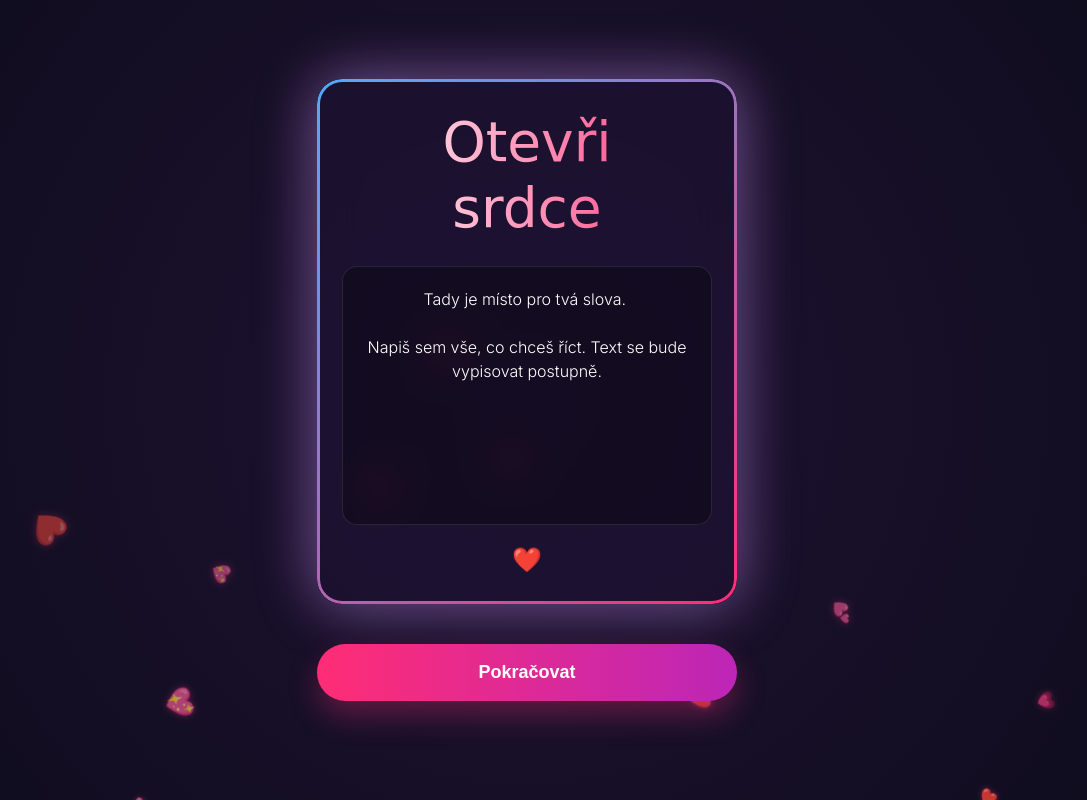
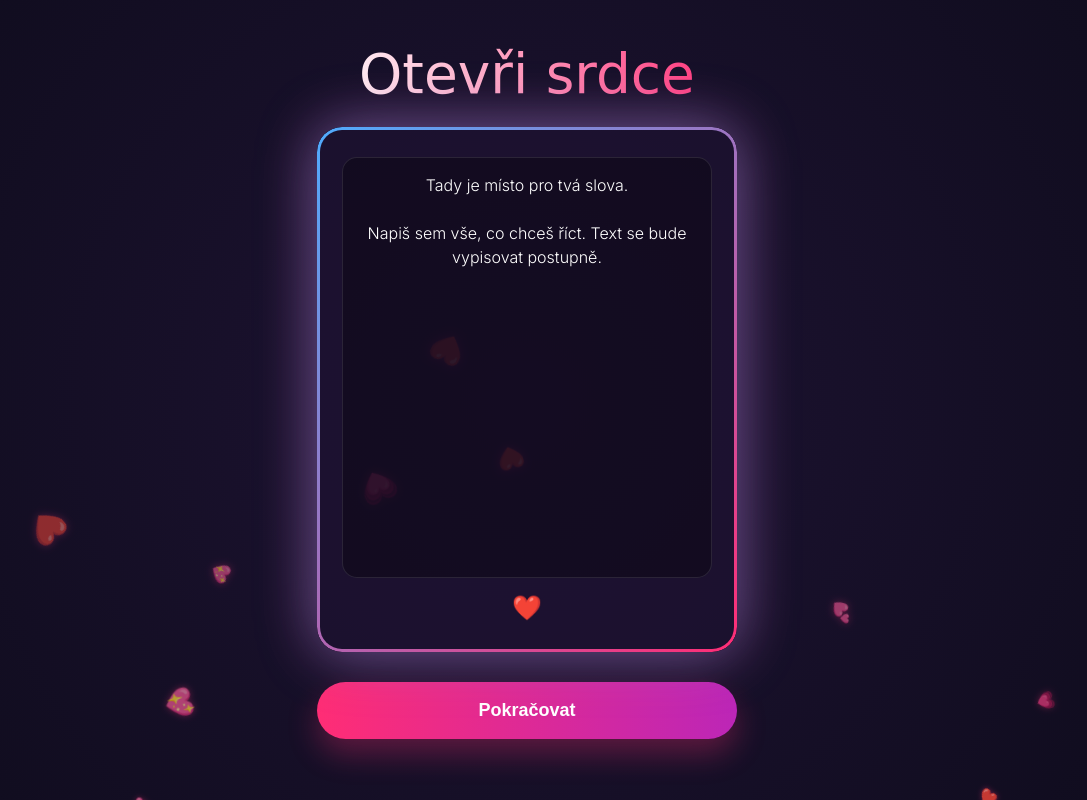
Before and after one commit to n27krxd7vv-create/valentine, a plain HTML site: page final.html in a window 1280 px wide. Shown: the whole page, without its empty margins (113-1200 px from the left). Drawn offline with nearby package versions, Linux system fonts and the light colour scheme; a web font is replaced by a local one.

Commit message:
Update final.html

```diff
--- a/final.html
+++ b/final.html
@@ -15,13 +15,7 @@
     <link href="https://fonts.googleapis.com/css2?family=Imperial+Script&family=Inter:wght@300;400;600&display=swap" rel="stylesheet">
 
     <style>
-        :root {
-            --bg-deep: #0f0c1d;
-            --accent: #ff2d75;
-            --blue-glow: #4facfe;
-            --glass: rgba(255, 255, 255, 0.05);
-            --glass-border: rgba(255, 255, 255, 0.15);
-        }
+        :root { --bg-deep: #0f0c1d; --accent: #ff2d75; --blue-glow: #4facfe; }
 
         body, html {
             margin: 0; padding: 0; width: 100%; min-height: 100vh;
@@ -30,166 +24,105 @@
             background-image: radial-gradient(circle at center, #1e1333 0%, #0f0c1d 100%);
             background-attachment: fixed; background-size: cover;
             color: white; overflow-x: hidden; overflow-y: auto;
-            display: flex; justify-content: center; align-items: center; flex-direction: column;
+            display: flex; justify-content: center; align-items: center;
+            touch-action: manipulation;
         }
 
         .bg-elements { position: fixed; top: 0; left: 0; width: 100%; height: 100%; pointer-events: none; z-index: 1; overflow: hidden; }
-        .floating-heart {
-            position: absolute; color: var(--accent); opacity: 0.8;
-            text-shadow: 0 0 10px rgba(255, 45, 117, 0.5);
-            animation: floatUp linear infinite;
-        }
-        @keyframes floatUp {
-            0% { transform: translateY(110vh) scale(0.5) rotate(0deg); opacity: 0; }
-            10% { opacity: 0.8; }
-            100% { transform: translateY(-10vh) scale(1.2) rotate(360deg); opacity: 0; }
+        .floating-heart { position: absolute; color: var(--accent); opacity: 0.8; text-shadow: 0 0 10px rgba(255, 45, 117, 0.5); animation: floatUp linear infinite; }
+        @keyframes floatUp { 0% { transform: translateY(110vh) scale(0.5) rotate(0deg); opacity: 0; } 10% { opacity: 0.8; } 100% { transform: translateY(-10vh) scale(1.2) rotate(360deg); opacity: 0; } }
+
+        /* --- HLAVNÍ KONTEJNER --- */
+        #main-content {
+            z-index: 20;
+            width: 90%;
+            max-width: 420px;
+            text-align: center;
+
+            /* Přílet */
+            opacity: 0;
+            transform: translateY(20px);
+            animation: fadeIn 1s ease-out forwards;
+
+            position: relative;
+            transition: opacity 0.8s ease;
+            padding-top: 40px; padding-bottom: 60px; margin: auto;
         }
 
-        /* --- HLAVNÍ KARTA --- */
-        .letter-card {
-            z-index: 20;
-            width: 90%;
-            max-width: 350px;
-            aspect-ratio: 4 / 5;
-            height: auto;
+        @keyframes fadeIn { to { opacity: 1; transform: translateY(0); } }
 
-            display: flex; flex-direction: column; align-items: center; justify-content: flex-start;
-            padding: 30px 25px;
-            margin-top: 20px; margin-bottom: 20px;
-            box-sizing: border-box;
-            border-radius: 25px;
-
-            background: rgba(30, 19, 51, 0.6);
-            backdrop-filter: blur(20px); -webkit-backdrop-filter: blur(20px);
-
-            position: relative;
-
-            box-shadow: 0 0 60px rgba(79, 172, 254, 0.4),
-                        0 0 60px rgba(255, 45, 117, 0.4);
-
-            opacity: 0; transform: translateY(20px);
-            animation: fadeInCard 1.5s ease-out forwards 0.5s;
+        /* --- ANIMACE ODLETU (2 SEKUNDY) --- */
+        .flying-away {
+            animation: flyAway 2s cubic-bezier(0.68, -0.55, 0.265, 1.55) forwards !important;
+            pointer-events: none;
         }
 
-        /* Gradientní rámeček */
+        @keyframes flyAway {
+            0% {
+                transform: translateY(0) scale(1);
+                opacity: 1;
+            }
+            100% {
+                transform: translateY(-200vh) scale(0.5); /* Letí hodně vysoko */
+                opacity: 0;
+            }
+        }
+
+        h1 {
+            font-family: 'Imperial Script', cursive;
+            font-size: 55px; margin: 0 0 20px 0;
+            background: linear-gradient(to right, #fff, var(--accent)); -webkit-background-clip: text; -webkit-text-fill-color: transparent;
+            text-transform: none; font-weight: 400; padding: 0 20px; line-height: 1.2;
+        }
+
+        .letter-card {
+            width: 100%; aspect-ratio: 4 / 5;
+            display: flex; flex-direction: column; align-items: center; justify-content: flex-start;
+            padding: 30px 25px; margin-bottom: 30px; box-sizing: border-box; border-radius: 25px;
+            background: rgba(30, 19, 51, 0.6); backdrop-filter: blur(20px); -webkit-backdrop-filter: blur(20px);
+            position: relative;
+            box-shadow: 0 0 60px rgba(79, 172, 254, 0.4), 0 0 60px rgba(255, 45, 117, 0.4);
+        }
         .letter-card::after {
-            content: "";
-            position: absolute; inset: 0; border-radius: 25px; padding: 3px;
+            content: ""; position: absolute; inset: 0; border-radius: 25px; padding: 3px;
             background: linear-gradient(135deg, var(--blue-glow), var(--accent));
             -webkit-mask: linear-gradient(#fff 0 0) content-box, linear-gradient(#fff 0 0);
             -webkit-mask-composite: xor; mask-composite: exclude; pointer-events: none;
         }
 
-        @keyframes fadeInCard { to { opacity: 1; transform: translateY(0); } }
-
-        /* --- NADPIS (IMPERIAL SCRIPT) --- */
-        h1 {
-            font-family: 'Imperial Script', cursive;
-            font-weight: 400;
-            font-size: 45px;
-            margin: 0 0 15px 0;
-            text-transform: none;
-
-            /* OPRAVA USEKNUTÉHO PÍSMENE: Přidán padding po stranách */
-            padding: 0 20px;
-
-            background: linear-gradient(to right, #fff, var(--accent));
-            -webkit-background-clip: text;
-            -webkit-text-fill-color: transparent;
-            text-align: center;
-            display: inline-block; flex-shrink: 0;
-            line-height: 1.2;
+        .message-box-style {
+            width: 100%; flex: 1; background: rgba(0, 0, 0, 0.3); border: 1px solid rgba(255, 255, 255, 0.1); border-radius: 15px; padding: 15px; color: white; font-family: inherit; font-size: 16px; line-height: 1.5; font-weight: 300; box-sizing: border-box; text-align: center; overflow-y: auto; display: flex; flex-direction: column; justify-content: flex-start; align-items: center;
         }
-
-        /* --- TEXTOVÉ POLE --- */
-        .message-box-style {
-            width: 100%;
-            flex: 1;
-
-            background: rgba(0, 0, 0, 0.3);
-            border: 1px solid rgba(255, 255, 255, 0.1);
-            border-radius: 15px;
-            padding: 15px;
-            color: white;
-            font-family: inherit; font-size: 15px; line-height: 1.5; font-weight: 300;
-            box-sizing: border-box;
-            text-align: center;
-
-            overflow-y: auto;
-
-            display: flex; flex-direction: column; justify-content: flex-start; align-items: center;
-        }
-
         .message-container { display: none; }
         .smart-textarea { display: none; resize: none; outline: none; }
-
         .message-container.active { display: flex; }
         .smart-textarea.active { display: flex; }
-
         .smart-textarea:focus { border-color: var(--accent); background: rgba(0, 0, 0, 0.4); }
         .smart-textarea::placeholder { color: rgba(255, 255, 255, 0.4); }
 
-        .typewriter-wrapper { width: 100%; text-align: center; margin: auto 0; }
+        .typewriter-wrapper { width: 100%; text-align: center; margin: auto 0; white-space: pre-wrap; }
         .cursor { display: inline-block; width: 2px; height: 18px; background-color: var(--accent); animation: blink 1s infinite; vertical-align: middle; margin-left: 2px; }
         @keyframes blink { 0%, 100% { opacity: 1; } 50% { opacity: 0; } }
 
-        /* Srdíčko dole */
-        .bottom-decoration {
-            margin-top: 15px; margin-bottom: 0;
-            font-size: 22px; opacity: 0; transition: opacity 1s ease; flex-shrink: 0;
-        }
+        .bottom-decoration { margin-top: 15px; margin-bottom: 0; font-size: 24px; opacity: 0; transition: opacity 1s ease; flex-shrink: 0; }
 
-        /* --- TLAČÍTKO --- */
         .btn-continue {
-            z-index: 20; width: 90%; max-width: 350px;
-            background: linear-gradient(90deg, #ff2d75, #bc26b7); border: none; padding: 18px; border-radius: 100px;
-            color: white; font-weight: 600; font-size: 18px; cursor: pointer;
-            box-shadow: 0 15px 30px rgba(255, 45, 117, 0.3);
-            transition: transform 0.2s, box-shadow 0.2s, opacity 1s ease; -webkit-tap-highlight-color: transparent;
+            width: 100%; background: linear-gradient(90deg, #ff2d75, #bc26b7); border: none; padding: 18px; border-radius: 100px; color: white; font-weight: 600; font-size: 18px; cursor: pointer; box-shadow: 0 15px 30px rgba(255, 45, 117, 0.3); transition: transform 0.2s, box-shadow 0.2s; -webkit-tap-highlight-color: transparent;
             opacity: 0; pointer-events: none;
-            margin-bottom: 40px; margin-top: 20px;
         }
         .btn-continue.visible { opacity: 1; pointer-events: auto; }
         .btn-continue:hover { transform: scale(1.05); box-shadow: 0 20px 40px rgba(255, 45, 117, 0.5); }
         .btn-continue:active { transform: scale(0.98); }
-
-        /* ========================================= */
-        /* --- MEDIA QUERY PRO PC --- */
-        /* ========================================= */
-        @media (min-width: 768px) {
-            .letter-card {
-                max-width: 420px;
-            }
-
-            .btn-continue {
-                max-width: 420px;
-            }
-
-            h1 {
-                font-size: 55px;
-                margin-bottom: 25px;
-            }
-
-            .message-box-style {
-                font-size: 16px;
-                padding: 20px;
-            }
-
-            .bottom-decoration {
-                font-size: 24px;
-                margin-top: 20px;
-            }
-        }
-
     </style>
 </head>
 <body>
 
     <div class="bg-elements" id="bg"></div>
 
-    <div class="letter-card" id="card">
+    <div id="main-content">
         <h1 id="header-title">Otevři srdce</h1>
 
+        <div class="letter-card" id="card">
             <div class="message-container message-box-style" id="reader-box">
                 <div class="typewriter-wrapper">
                     <span id="typewriter"></span><span class="cursor" id="cursor"></span>
@@ -202,6 +135,7 @@
         </div>
 
         <button class="btn-continue" id="btn-next" onclick="handleNext()">Pokračovat</button>
+    </div>
 
     <script>
         const bg = document.getElementById('bg');
@@ -239,9 +173,7 @@
                     endSign.style.opacity = '1';
 
                     const savedText = localStorage.getItem('preview_message');
-                    const defaultText = `Tady je místo pro tvá slova.
-
-Napiš sem vše, co chceš říct. Text se bude vypisovat postupně.`;
+                    const defaultText = `Tady je místo pro tvá slova.\n\nNapiš sem vše, co chceš říct. Text se bude vypisovat postupně.`;
 
                     writerBox.value = savedText || defaultText;
 
@@ -259,6 +191,10 @@ Napiš sem vše, co chceš říct. Text se bude vypisovat postupně.`;
             const target = document.getElementById('typewriter');
             const btnNext = document.getElementById('btn-next');
             const endSign = document.getElementById('end-sign');
+            const cursor = document.getElementById('cursor');
+
+            target.textContent = '';
+            cursor.style.display = 'inline-block';
 
             function type() {
                 if (i < text.length) {
@@ -266,7 +202,7 @@ Napiš sem vše, co chceš říct. Text se bude vypisovat postupně.`;
                     i++;
                     setTimeout(type, 50);
                 } else {
-                    document.getElementById('cursor').style.display = 'none';
+                    cursor.style.display = 'none';
                     btnNext.classList.add('visible');
                     endSign.style.opacity = '1';
                 }
@@ -277,9 +213,9 @@ Napiš sem vše, co chceš říct. Text se bude vypisovat postupně.`;
         function handleNext() {
             const urlParams = new URLSearchParams(window.location.search);
             const valentineId = urlParams.get('id');
-            const card = document.getElementById('card');
             const btn = document.getElementById('btn-next');
             const writerBox = document.getElementById('writer-box');
+            const content = document.getElementById('main-content');
 
             if (!valentineId && !writerBox.value.trim()) {
                 alert("Napiš prosím nějaký vzkaz! ❤️");
@@ -290,17 +226,24 @@ Napiš sem vše, co chceš říct. Text se bude vypisovat postupně.`;
                 localStorage.setItem('preview_message', writerBox.value);
             }
 
-            card.style.opacity = '0';
-            card.style.transform = 'translateY(-20px)';
-            btn.style.opacity = '0';
+            // 1. Změna textu tlačítka pro zpětnou vazbu
+            btn.innerText = "Jdeme dál...";
 
+            // 2. Vynucení animace pomocí JS
+            if (content) {
+                content.classList.remove('flying-away'); // Reset pro jistotu
+                void content.offsetWidth; // Trik: vynutit překreslení prohlížečem
+                content.classList.add('flying-away');
+            }
+
+            // 3. Delší časovač (2000 ms = 2 sekundy), aby byla animace vidět celá
             setTimeout(() => {
                 if (valentineId) {
                     window.location.href = 'final_end.html?id=' + valentineId;
                 } else {
                     window.location.href = 'final_end.html';
                 }
-            }, 800);
+            }, 2000);
         }
     </script>
 </body>
```
Lines whose indentation alone changed are shown as unchanged.
